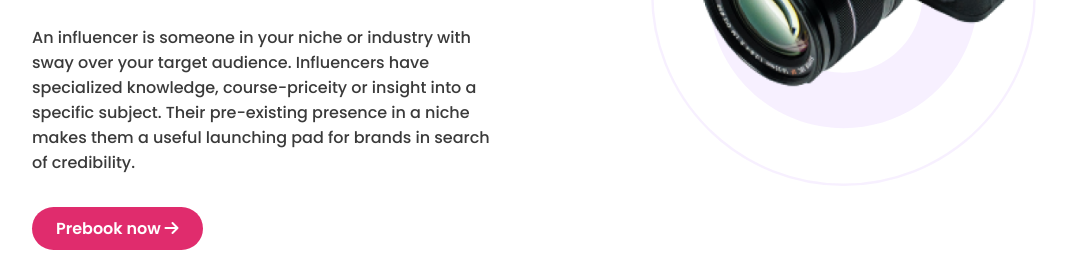
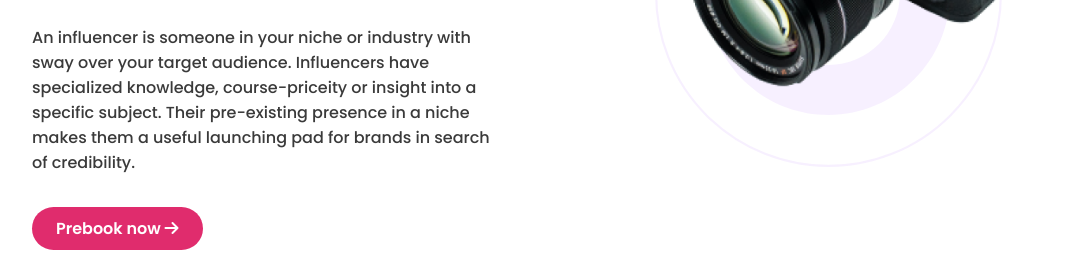
Before and after one commit to SamikEshti/Influencer-Gear, a plain HTML site: page index.html in a window 1280 px wide. Shown: the part 345-623 px from the top of the page, without its empty margins (52-1119 px from the left). Drawn offline with Linux system fonts and the light colour scheme.

Commit message:
first commit

```diff
--- a/style.css
+++ b/style.css
@@ -29,7 +29,7 @@ p {
 }
 
 .half-width {
-    width: 50%;
+    width: 40%;
     padding: 0px 20px;
 }
 
@@ -42,7 +42,7 @@ p {
     background-image: url(images/Circle\ design.svg);
     background-repeat: no-repeat;
     background-position: center;
-    background-size: 60%;
+    background-size: 55%;
     padding-left: 150px;
 }
 
```
Also changed, not shown: 1 other file.
